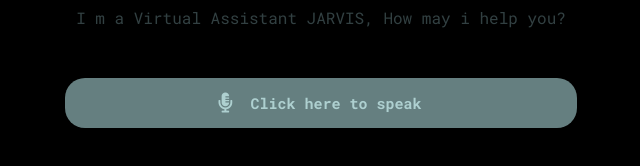
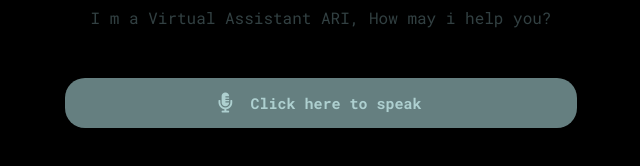
Before and after one commit to Notookk/JAANxJARVIS, a plain HTML site: page index.html in a window 1280 px wide. Shown: the part 562-728 px from the top of the page, 319-959 px from the left. Drawn offline with Linux system fonts and the light colour scheme.

Commit message:
Update index.html

```diff
--- a/index.html
+++ b/index.html
@@ -19,7 +19,7 @@
                 <img src="giphy.gif" alt="image">
             </div>
             <h1>A R I </h1>
-            <p>I m a Virtual Assistant JARVIS, How may i help you?</p>
+            <p>I m a Virtual Assistant ARI, How may i help you?</p>
         </div>
         <div class="input">
             <button class="talk"><i class="fas fa-microphone-alt"></i></button>
```
